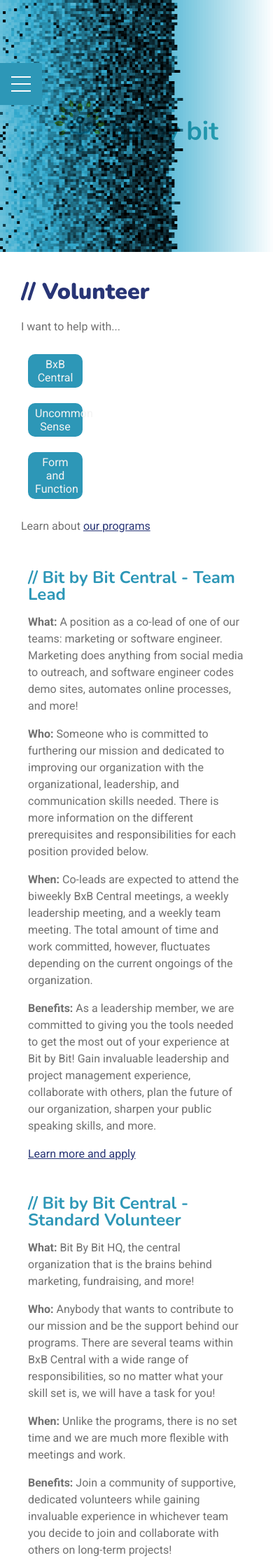
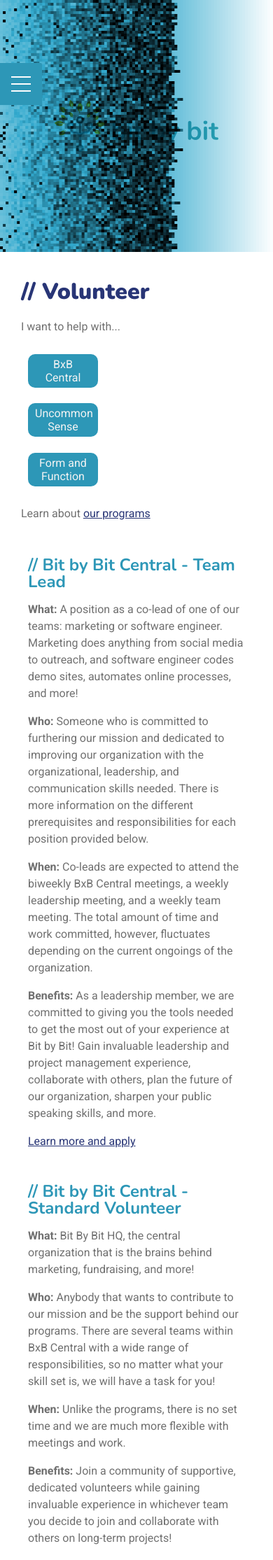
Before and after one commit to bit-by-bit-coding/bxb-website, a Jekyll site: the page built from volunteer.html, in a window 390 px wide. Shown: the top 2229 px of the page at 70% size. Built offline with Jekyll 4.4.1, drawn with Linux system fonts in a browser that asks for light colours; nearby versions of some CDN libraries.

Commit message:
fix tiny mobile button size

```diff
--- a/styles/volunteer.scss
+++ b/styles/volunteer.scss
@@ -18,6 +18,7 @@
     color: #F3F3F3;
     border-radius: 10px;
     width: 20vw;
+    min-width: 100px;
     border: none;
     font-size: 1em;
     cursor: pointer;
```
